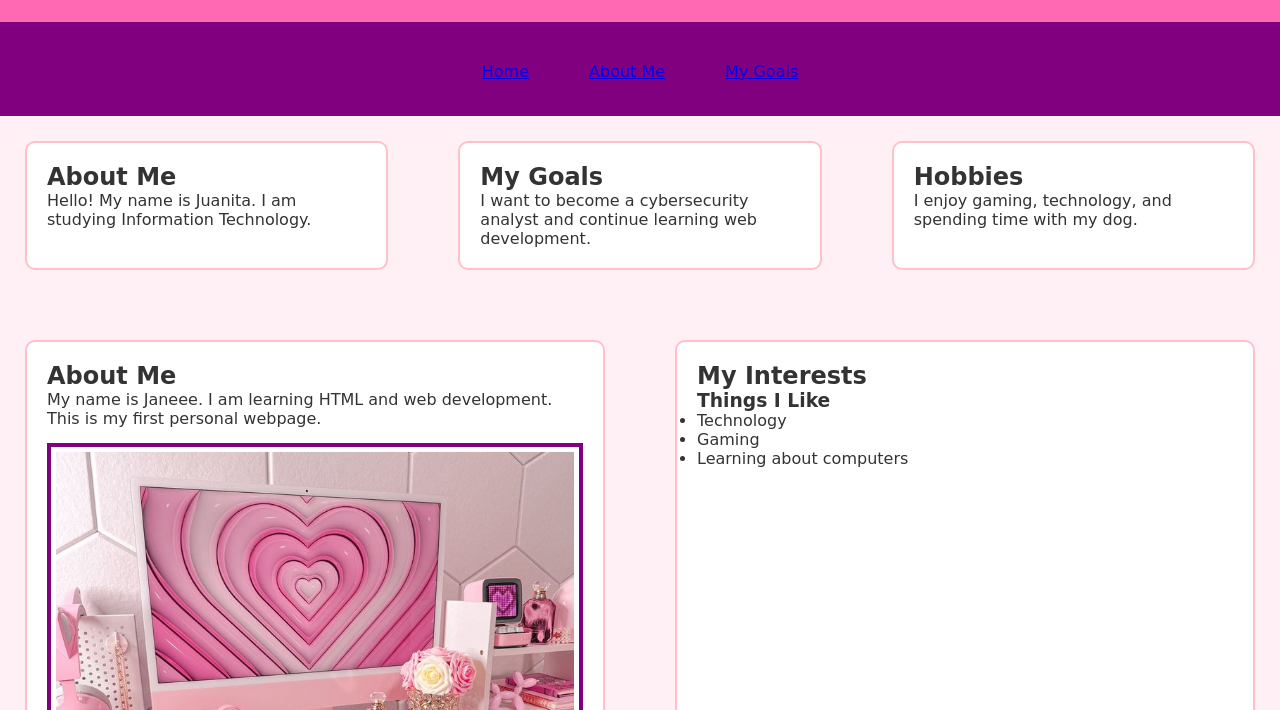
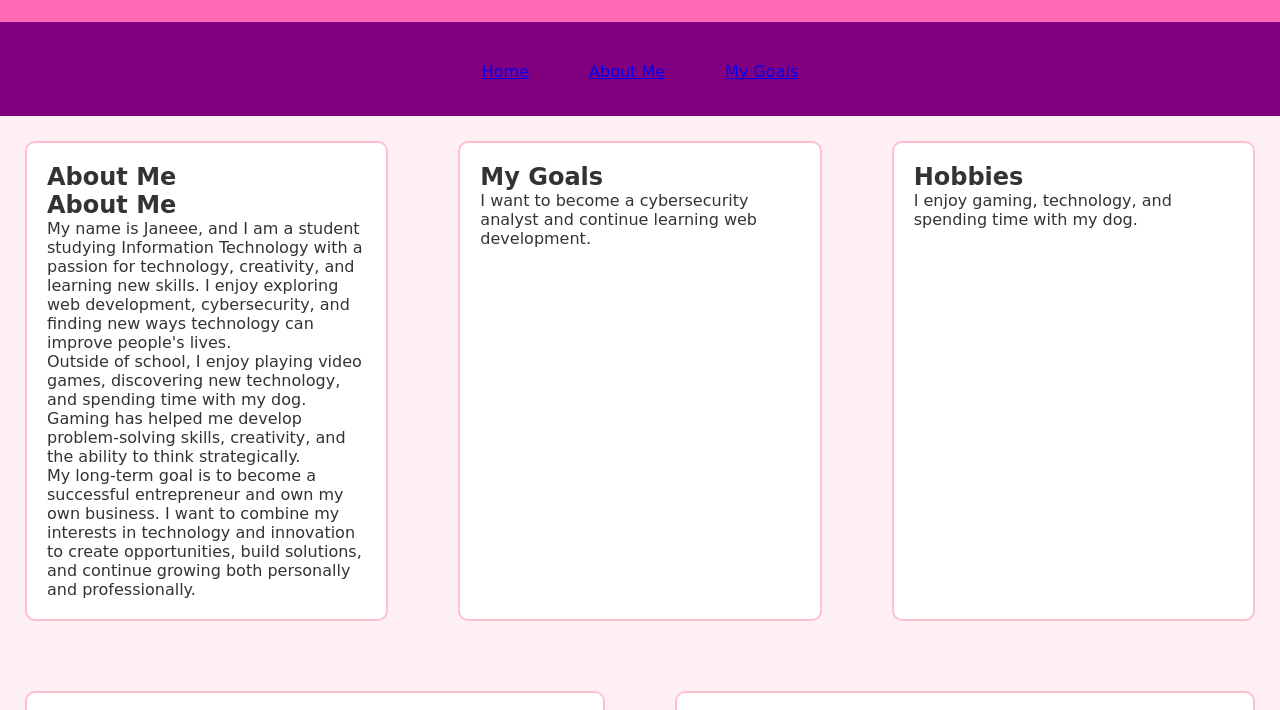
Before and after one commit to janeee1738/HELLO-WORLD, a plain HTML site: page index.html in a window 1280 px wide. Shown: the part 85-795 px from the top of the page. Drawn offline with Linux system fonts and the light colour scheme.

Commit message:
3rd commit

```diff
--- a/index.html
+++ b/index.html
@@ -29,7 +29,20 @@
 
     <section class="card">
         <h2>About Me</h2>
-        <p>Hello! My name is Juanita. I am studying Information Technology.</p>
+        <p><h2>About Me</h2>
+
+<p>
+My name is Janeee, and I am a student studying Information Technology with a passion for technology, creativity, and learning new skills. I enjoy exploring web development, cybersecurity, and finding new ways technology can improve people's lives.
+</p>
+
+<p>
+Outside of school, I enjoy playing video games, discovering new technology, and spending time with my dog. Gaming has helped me develop problem-solving skills, creativity, and the ability to think strategically.
+</p>
+
+<p>
+My long-term goal is to become a successful entrepreneur and own my own business. I want to combine my interests in technology and innovation to create opportunities, build solutions, and continue growing both personally and professionally.
+</p>
+</p>
     </section>
 
     <section class="card">
```
Also changed, not shown: about.html (+1 -1 lines).
